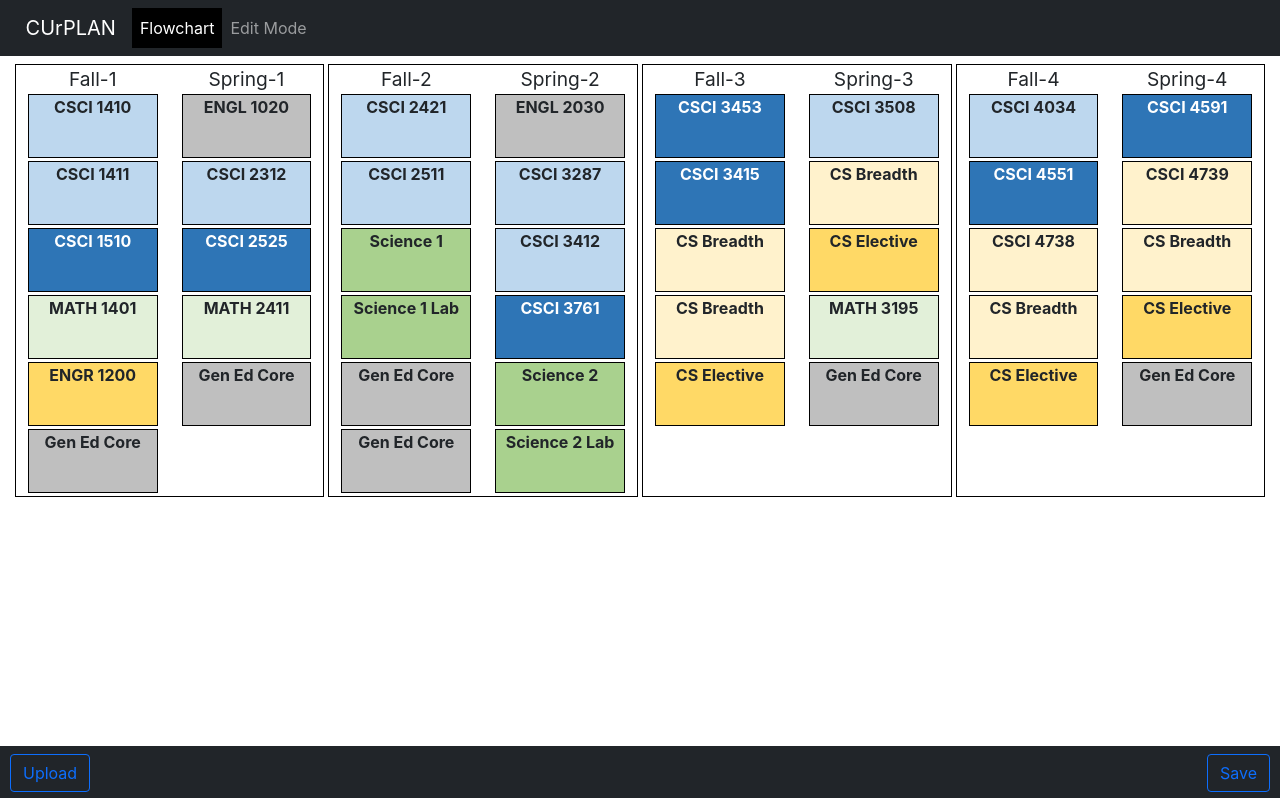
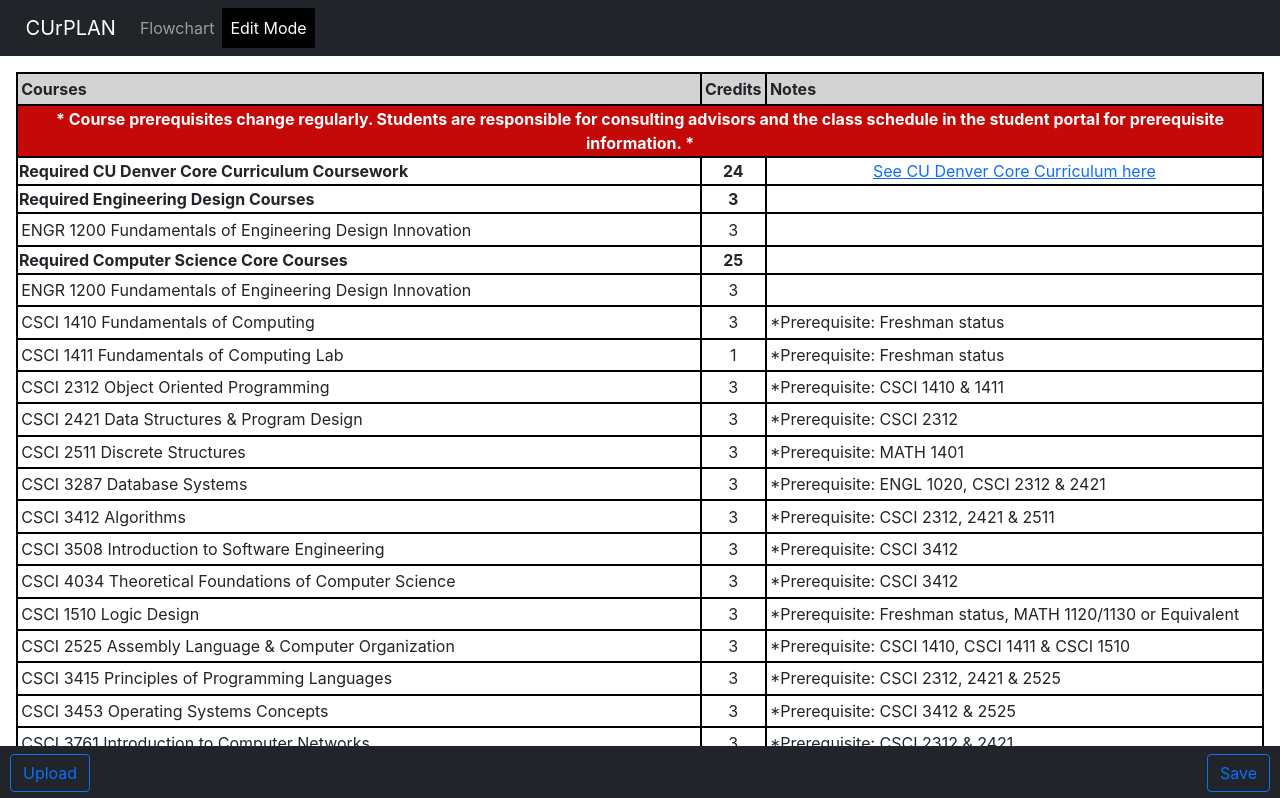
Before and after one commit to CUrPLAN/Senior-Design-Capstone, a React (Vite) app: page / in a window 1280 px wide. Shown: the top 798 px of the page. Built offline with nearby package versions, Linux system fonts and the light colour scheme.

Commit message:
Created structure for List View, created function getSum(), and created loop to iterate through classes.

```diff
--- a/csreqs.json
+++ b/csreqs.json
@@ -222,7 +222,7 @@
       "Id": "ENGR 1200",
       "Name": "Fundamentals of Engineering Design Innovation",
       "Notes": "",
-      "Fullfills": "CS Elective"
+      "Fullfills": "ENGINEERING DESIGN"
     },
     {
       "Credits": 3,
--- a/src/App.css
+++ b/src/App.css
@@ -112,3 +112,69 @@
 .gen-ed-core {
   background-color: rgba(191,191,191,255);
 }
+
+/* .listview {
+  margin: 1vh auto;
+  width: 98%;
+} */
+
+.listview-table {
+  border: solid 1px black;
+  margin: 1em 1em 4em 1em
+}
+
+th {
+  border: solid 2px black;
+}
+
+.alert-td {
+  border: solid 2px black;
+  text-align: center;
+  background: rgb(197, 9, 9);
+  color: white;
+  font-weight: bold;
+}
+
+.heading-courses-td {
+  border: solid 2px black;
+  text-align: left;
+  font-weight: bold;
+}
+
+.heading-credits-td {
+  border: solid 2px black;
+  text-align: center;
+  font-weight: bold;
+}
+
+.heading-notes-td {
+  border: solid 2px black;
+  text-align: left;
+  font-weight: bold;
+}
+
+td {
+  border: solid 2px black;
+}
+
+.courses {
+  width: 55vw;
+  text-align: left;
+  padding: 0.2em;
+}
+
+.credits {
+  width: 5vw;
+  text-align: center;
+  padding: 0.2em;
+}
+
+.notes {
+  width: 40vw;
+  text-align: left;
+  padding: 0.2em;
+}
+
+thead {
+  background-color: lightgray;
+}
--- a/src/App.jsx
+++ b/src/App.jsx
@@ -13,7 +13,9 @@ class ListViewItem extends React.Component {
   }
 
   render() {
-    return (<div>Some list view element</div>);
+    return (
+      <div></div>
+      );
   }
 }
 
@@ -63,7 +65,7 @@ class App extends React.Component {
   constructor(props) {
     super(props);
     this.state = {
-      Display: 'Flow',
+      Display: 'Edit',
       Classes: [],
       Class_Desc: []
     };
@@ -87,13 +89,77 @@ class App extends React.Component {
     }
   }
 
+  // function to sum the credits for the category that is passed to it
+  getSum(fulfills){
+    //checks the 'fulfills' element of each course
+    // and if there is a match, it will add to the total.
+
+    let total_sum = 0;
+
+    for (let desc in this.state.Class_Desc) {
+      if (this.state.Class_Desc[desc].Fullfills === fulfills) {
+        total_sum += this.state.Class_Desc[desc].Credits;
+        console.log("sum: ", this.state.Class_Desc[desc].Credits)
+        console.log("total sum: ", total_sum)
+      }
+    }
+    return(total_sum);
+
+  }
   // function that handles creating the edit view and list view components, with the json info that needs to be displayed
   displayEditView() {
-    return (<div>
+
+    return (
+      <div>
       <ListViewItem></ListViewItem>
-      <p>Put something here to render.</p>
-    </div>);
+        <table className='listview-table'>
+          <thead>
+            <tr>
+              <th className='courses'>Courses</th>
+              <th className='credits'>Credits</th>
+              <th className='notes'>Notes</th>
+            </tr>
+          </thead>
+          <tbody>
+            <tr>
+              <td colspan="3" className="alert-td">* Course prerequisites change regularly. Students are responsible for consulting advisors and the class schedule in the student portal for prerequisite information. *</td>
+            </tr>
 
+            <tr>
+              <td className="heading-courses-td">Required CU Denver Core Curriculum Coursework</td>
+              <td  className="heading-credits-td">24</td>
+              <td><a href="https://catalog.ucdenver.edu/cu-denver/undergraduate/graduation-undergraduate-core-requirements/cu-denver-core-curriculum/">See CU Denver Core Curriculum here</a></td>
+            </tr>
+
+            <tr>
+              <td className="heading-courses-td">Required Engineering Design Courses</td>
+              <td className="heading-credits-td">{this.getSum("ENGINEERING DESIGN")}</td>
+              <td className="heading-notes-td"></td>
+            </tr>
+            <tr>
+              <td className='courses'>{this.state.Class_Desc[0]?this.state.Class_Desc[0].Id: " "} {this.state.Class_Desc[0]?this.state.Class_Desc[0].Name: " "}</td>
+              <td className='credits'>{this.state.Class_Desc[0]?this.state.Class_Desc[0].Credits: " "}</td>
+              <td className='notes'>{this.state.Class_Desc[0]?this.state.Class_Desc[0].Notes: " "}</td>
+            </tr>
+
+            <tr>
+              <td className="heading-courses-td">Required Computer Science Core Courses</td>
+              <td className="heading-credits-td">{this.getSum("CS CORE")}</td>
+              <td></td>
+            </tr>
+
+            {this.state.Class_Desc.map((classes)=> (
+            <tr>
+              <td className = 'courses'>{classes.Id?classes.Id: " "} {classes.Name?classes.Name: " "}</td>
+              <td className= 'credits'>{classes.Credits?classes.Credits: " "}</td>
+              <td className= 'notes'>{classes.Notes?classes.Notes: " "}</td>
+            </tr>
+            ))}
+
+          </tbody>
+        </table>
+      </div>
+    );
   }
 
   getClass(id) {
@@ -125,6 +191,7 @@ class App extends React.Component {
       // Col: column tag, imported from bootstrap-react
       // key attribute is used as a unique identifier for an item in a list in react
       // FlowchartItem tag will contain the information about the class (what class you are taking that semester will be displayed)
+      // TODO: display flowchart items in order based on which reqs they fullfill
       semesters.push(
         <Col key={sem} className={'flowcol ' + (sem.startsWith('Fall') ? 'fallcol' : 'springcol')}>
           <div className='sem-header'>{sem}</div>
@@ -159,6 +226,10 @@ class App extends React.Component {
         </Row>
       </Container>
     );
+  }
+
+  print() {
+    window.print();
   }
 
   // render function under App class is used to tell application to display content
```
